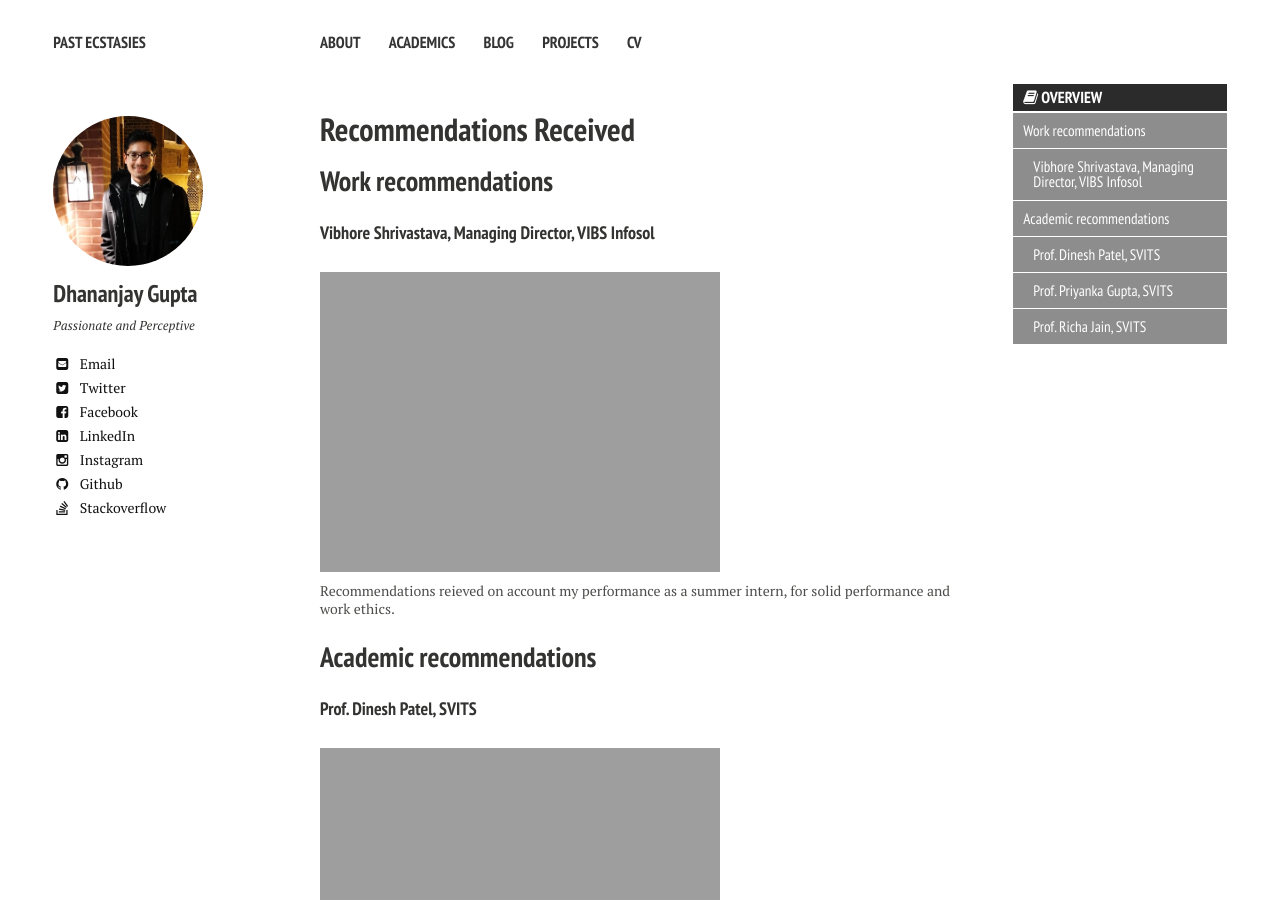
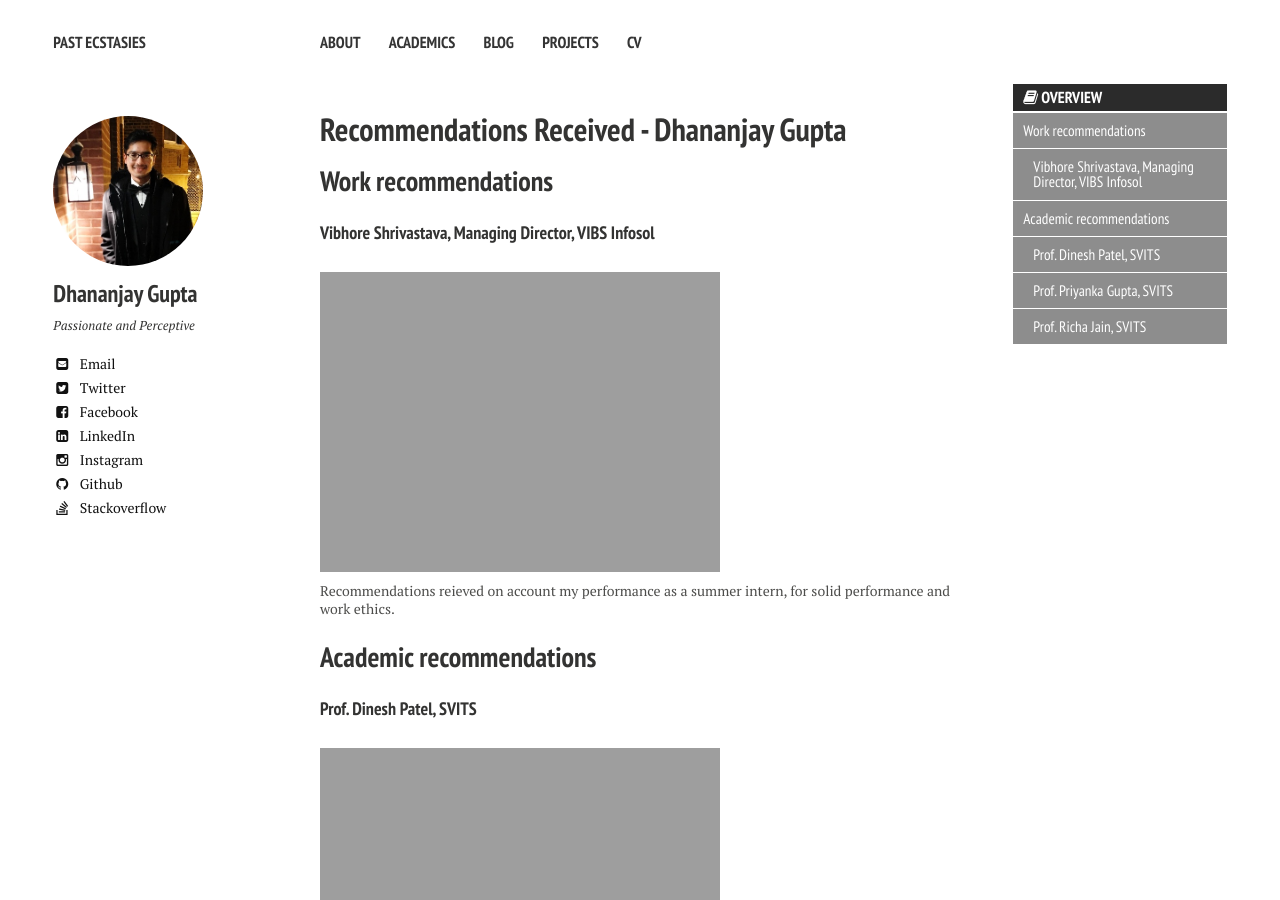
Before and after one commit to DhananjayGupta300/DhananjayGupta300.github.io, a Jekyll site: the page built from recommendations/index.md, in a window 1280 px wide and 900 px high. Built offline with Jekyll 4.4.1, drawn with Linux system fonts in a browser that asks for light colours; nearby versions of some CDN libraries.

Commit message:
Update index.md

```diff
--- a/recommendations/index.md
+++ b/recommendations/index.md
@@ -1,8 +1,8 @@
 ---
 layout: page
-title: "Recommendations Received"
+title: "Recommendations Received - Dhananjay Gupta"
 modified: 2018-01-05
-excerpt: "Recommendations I had received"
+excerpt: "Recommendations Dhananjay Gupta received"
 ---
 
 {% include _toc.html %}
```
